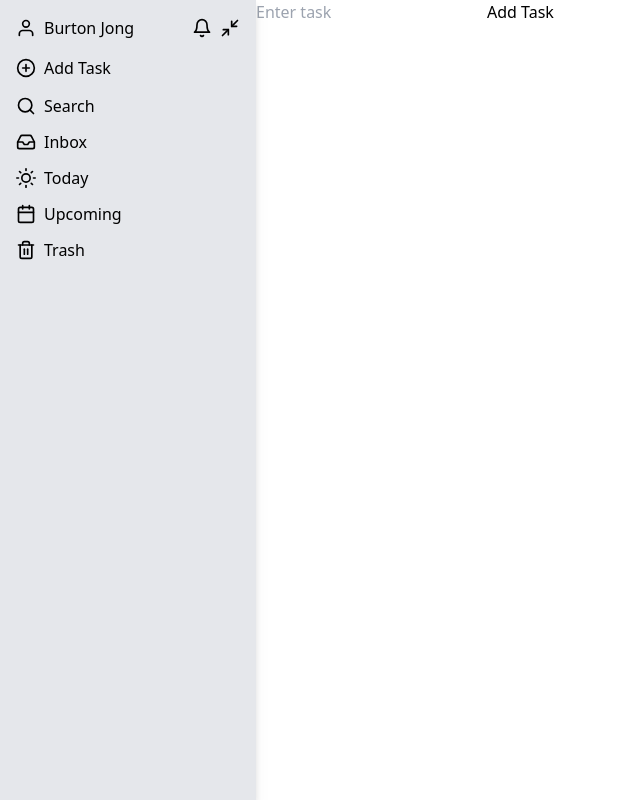
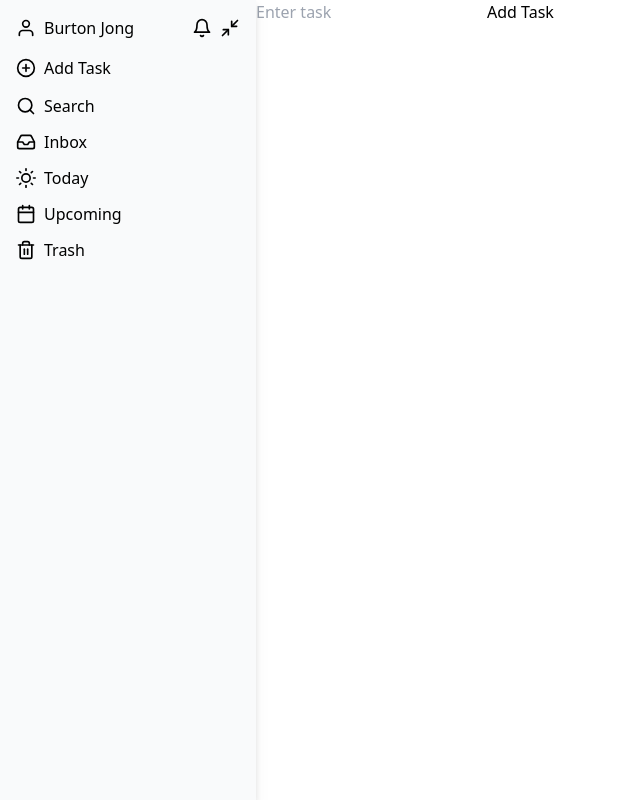
Before and after one commit to anthonyych4n/TaskManager, a React (Vite) app in the folder taskmanager/: page /home in a window 1280 px wide. Shown: the whole page, without its empty margins (0-640 px from the left). Built offline with nearby package versions, Linux system fonts and the light colour scheme.

Commit message:
Update Sidebar.jsx

```diff
--- a/taskmanager/src/components/Sidebar.jsx
+++ b/taskmanager/src/components/Sidebar.jsx
@@ -10,7 +10,7 @@ import User from "../../public/user.svg";
 
 const Sidebar = () => {
   return (
-    <nav className="bg-gray-200 text-black h-screen w-64 drop-shadow-lg text-base">
+    <nav className="bg-gray-50 text-black h-screen w-64 drop-shadow-lg text-base">
       <div className="flex p-4 justify-between">
         <div className="flex justify-start space-x-2 items-center">
           <img src={User} alt="" className="h-5 w-5" />{" "}
```
